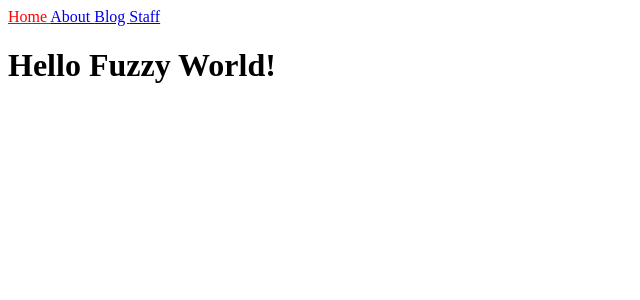
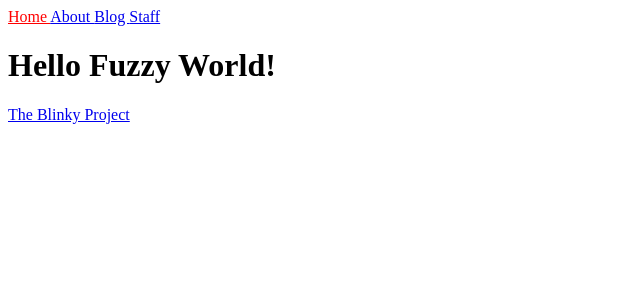
Before and after one commit to theholo-space/theholo-space.github.io, a Jekyll site: the page built from index.html, in a window 1280 px wide. Shown: the top 300 px of the page, without its empty margins (0-640 px from the left). Built offline with Jekyll 4.4.1, drawn with Linux system fonts in a browser that asks for light colours.

Commit message:
tried adding a link

```diff
--- a/index.html
+++ b/index.html
@@ -10,5 +10,6 @@ title: Home
   </head>
   <body>
     <h1>Hello Fuzzy World!</h1>
+    <a href="https://www.youtube.com/playlist?list=PLbVZNfQhcZ3eQpiBUY_0IaXPmPE5pZoOT">The Blinky Project</a>
   </body>
 </html>
```
